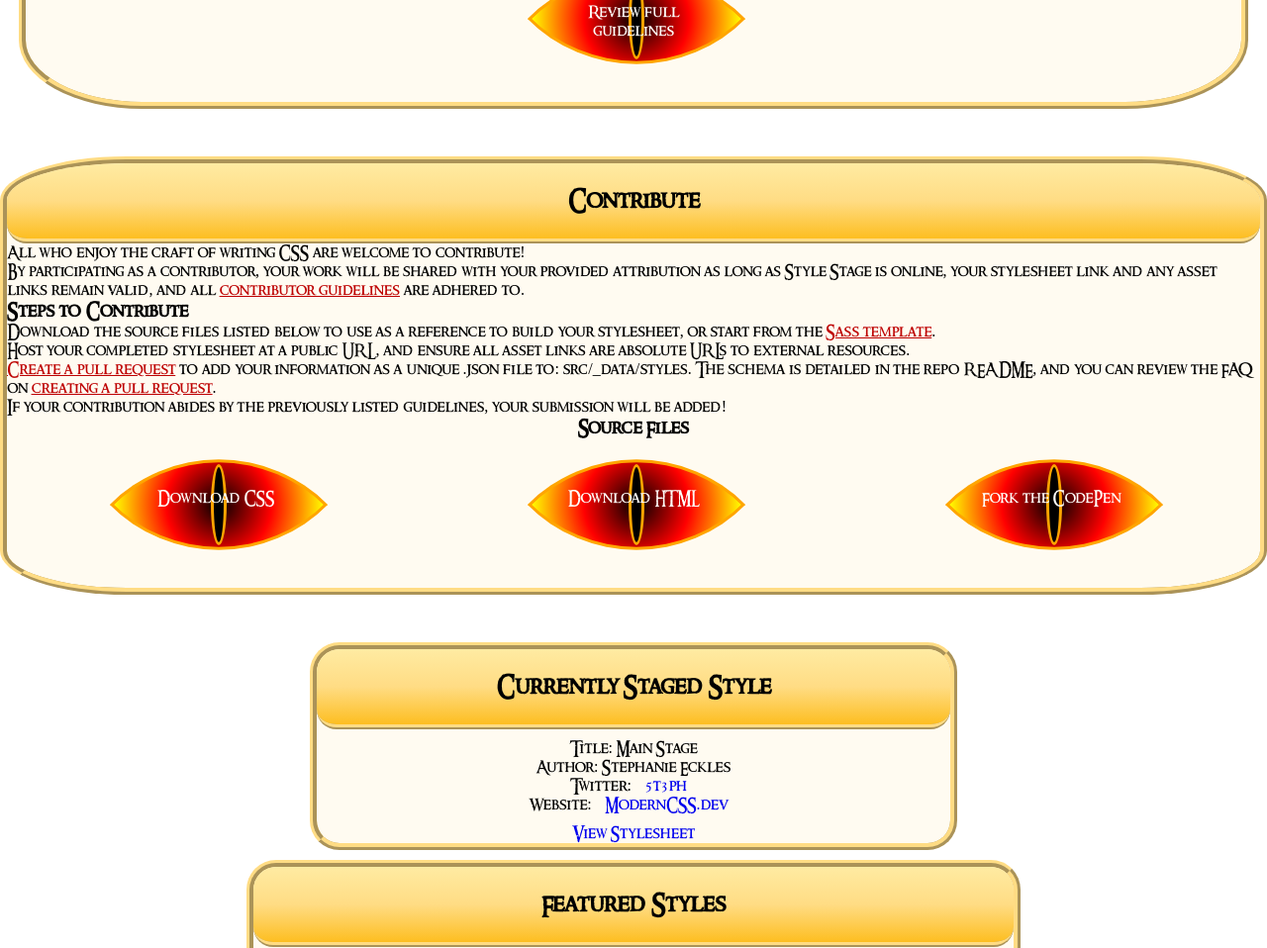
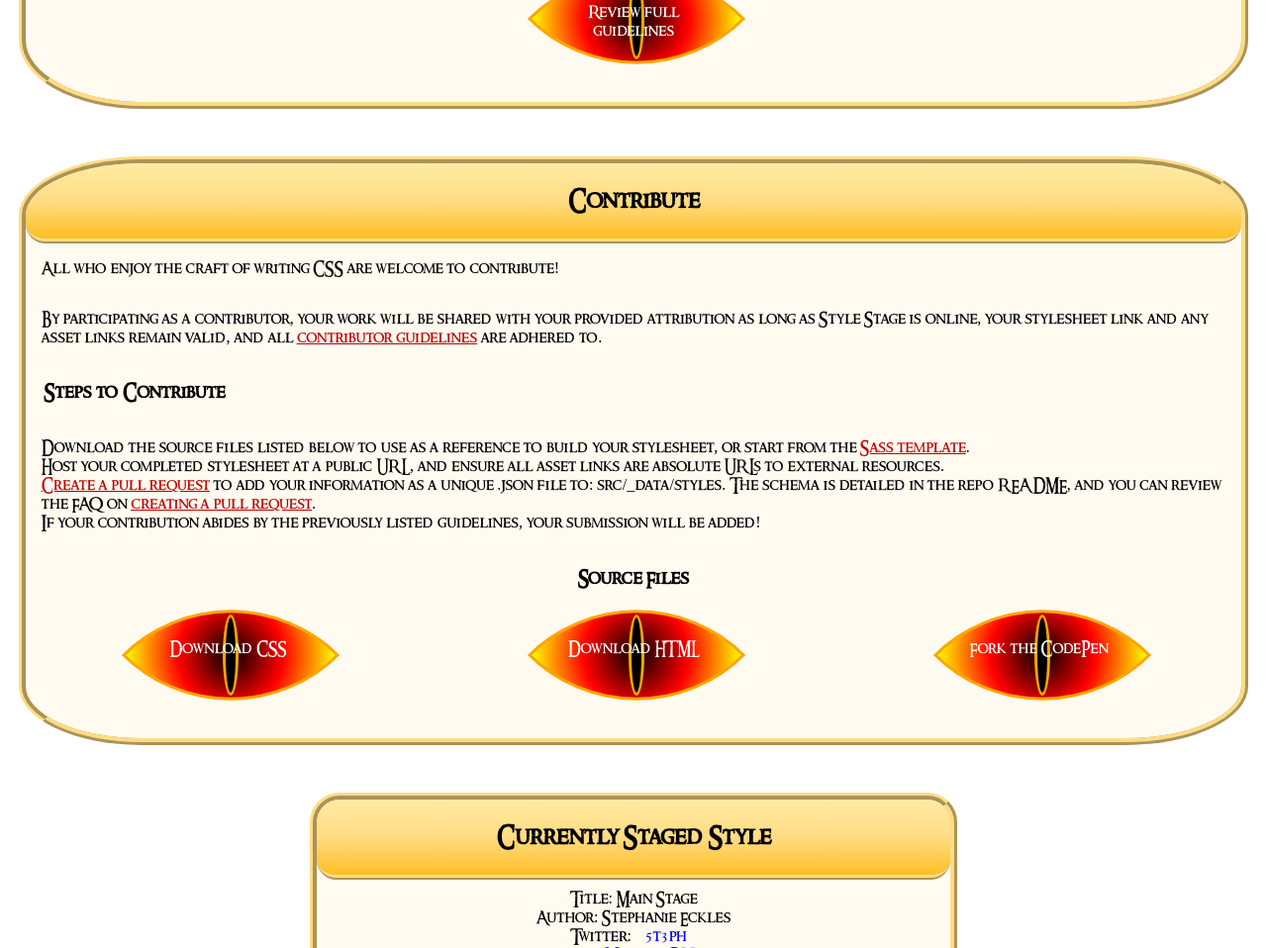
Before and after one commit to camronerickson1/camronerickson1.github.io, a website: page index.html in a window 1280 px wide. Shown: the part 3077-4035 px from the top of the page at 99% size. Drawn offline with Linux system fonts and the light colour scheme.

Commit message:
compiled

```diff
--- a/style.css
+++ b/style.css
@@ -439,7 +439,7 @@ nav ul a {
 }
 
 #contribute {
-  width: auto;
+  width: 96%;
   background-color: #FFFBF1;
   border: 7.5px ridge #ffdc84;
   border-radius: 10%;
@@ -454,6 +454,10 @@ nav ul a {
   border-radius: 20px;
   text-align: center;
   padding: 1em;
+}
+#contribute p, #contribute h3, #contribute ol {
+  padding: 1em;
+  list-style: none;
 }
 
 #files .container {
```
Also changed, not shown: 1 other file.
